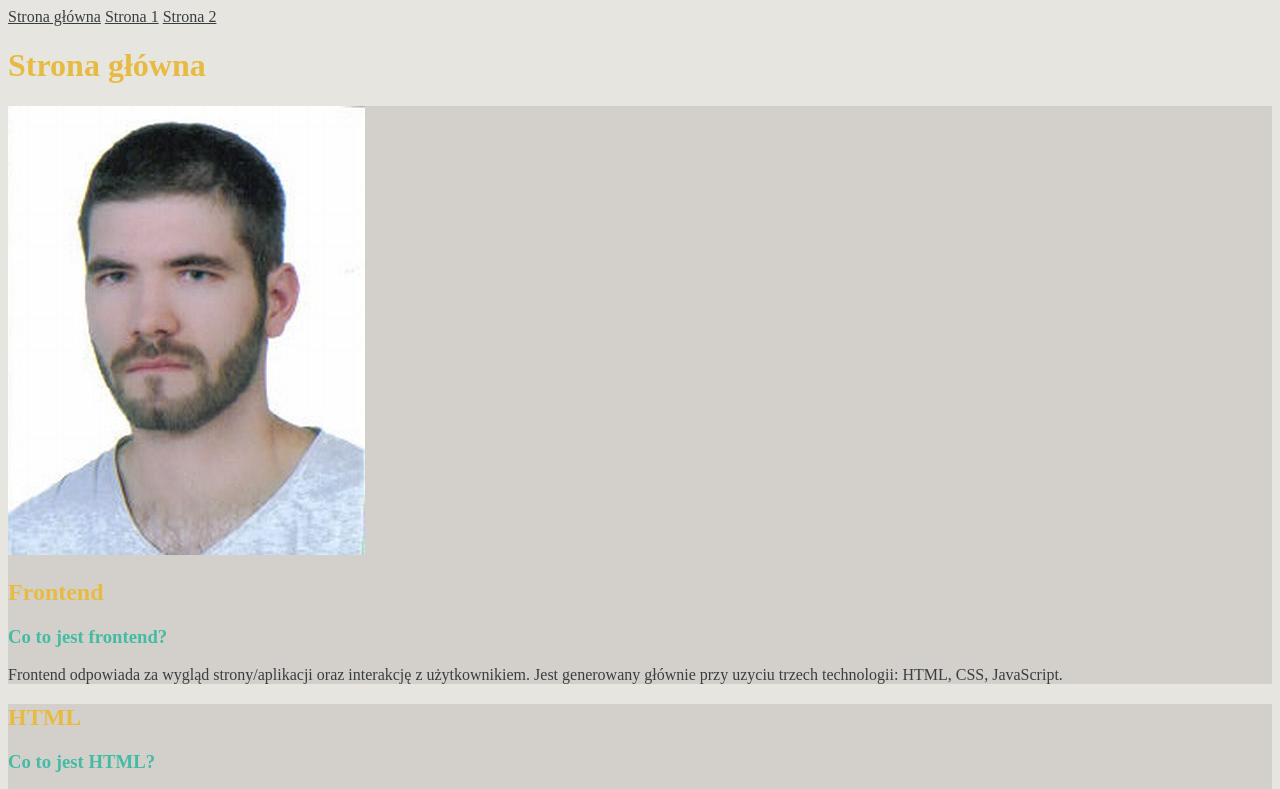
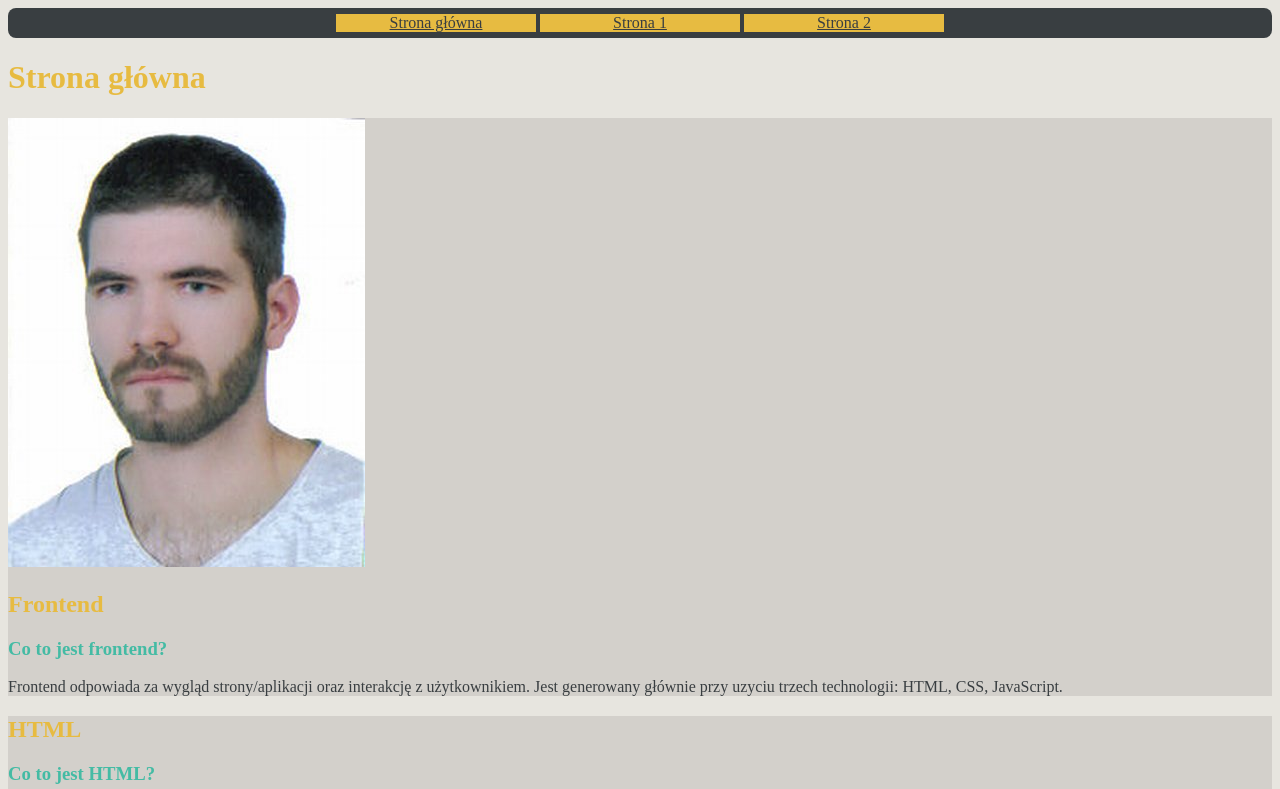
Before and after one commit to kamil109111/homepage, a plain HTML site: page index.html in a window 1280 px wide. Shown: the top 789 px of the page. Drawn offline with Linux system fonts and the light colour scheme.

Commit message:
navigation centered and styled

```diff
--- a/index.html
+++ b/index.html
@@ -8,11 +8,11 @@
     <link href="style.css" rel="stylesheet" type="text/css">
 </head>
 
-<body>
-    <nav>
-        <a class="header-link" href="index.html">Strona główna</a>
-        <a class="header-link" href="page1.html">Strona 1</a>
-        <a class="header-link" href="page2.html">Strona 2</a>
+<body class="main-body">
+    <nav class="navigation">
+        <a class="navigation-link" href="index.html">Strona główna</a>
+        <a class="navigation-link" href="page1.html">Strona 1</a>
+        <a class="navigation-link" href="page2.html">Strona 2</a>
     </nav>
     <main>
         <header>
--- a/style.css
+++ b/style.css
@@ -1,5 +1,23 @@
-body{
+.main-body{
     background-color: #e7e5df;
+}
+.navigation{
+    background-color: #393e41;
+    border-radius: 8px;
+    height: 24px;
+    min-width: 700px;
+    padding-top: 6px;
+    text-align: center;
+
+
+}
+.navigation-link{
+    display: inline-block;
+    background-color: #e7bb41;
+    color: #393e41;
+    width: 200px;
+   margin: 0 auto;
+
 }
 section{
     background-color: #d3d0cb;
@@ -7,9 +25,7 @@ section{
 p{
     color:#393e41;
 }
-.header-link{
-    color: #393e41;
-}
+
 .main-header{
     color: #e7bb41;
 }
```
Also changed, not shown: page1.html (+5 -5 lines), page2.html (+5 -5 lines).
